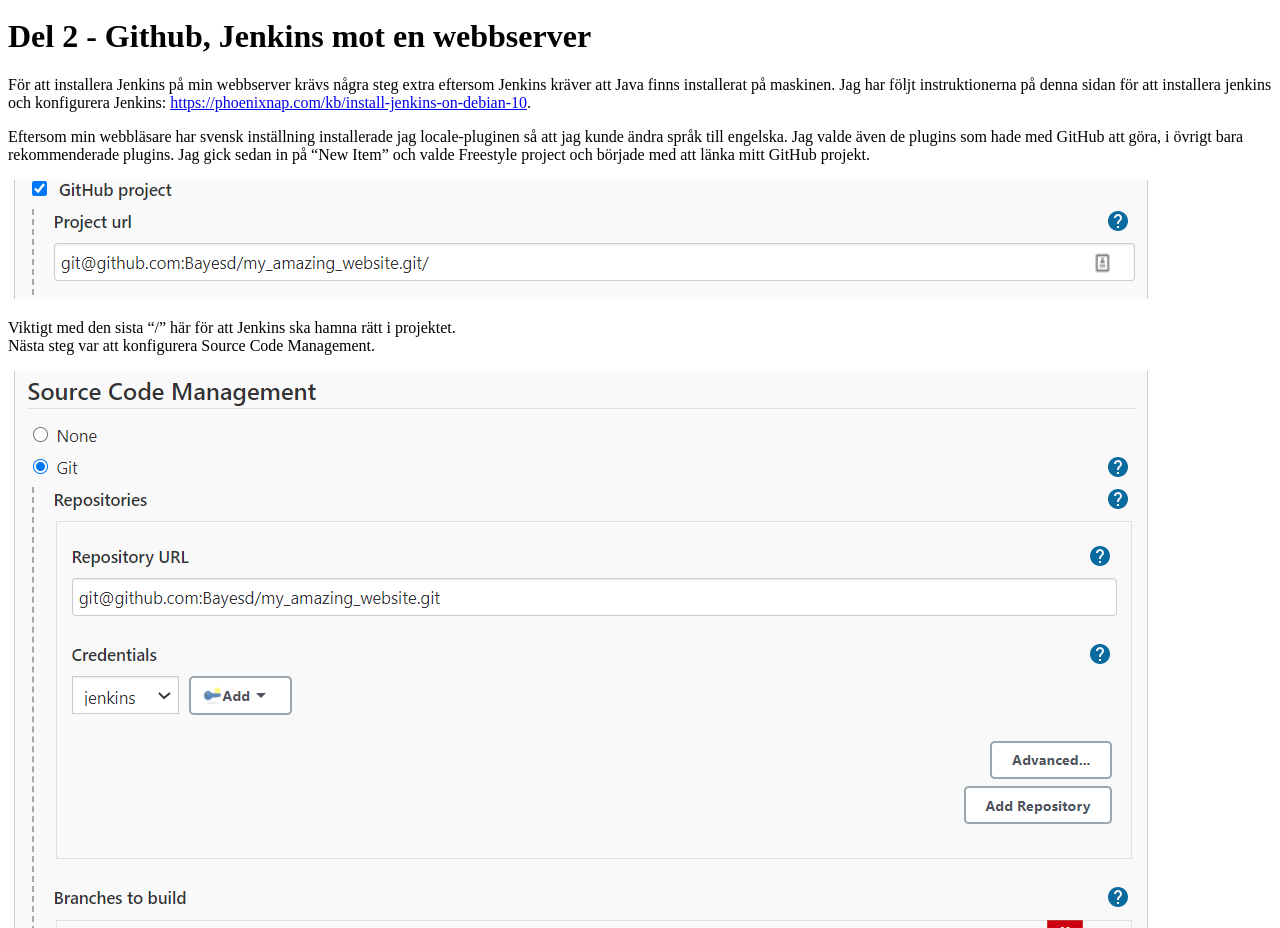
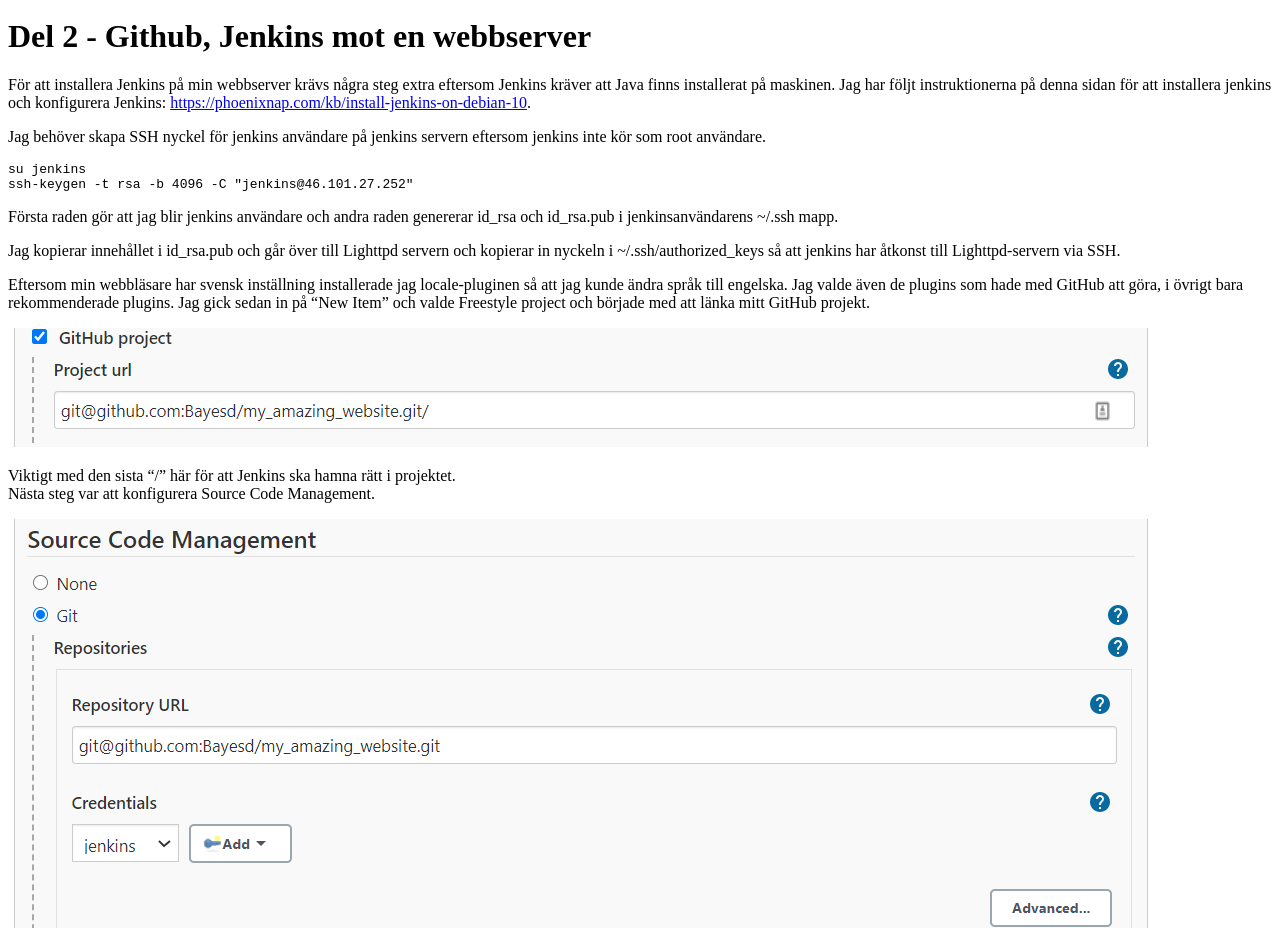
Before and after one commit to Bayesd/my_amazing_website, a plain HTML site: page playbooks/website/index.html in a window 1280 px wide. Shown: the part 2660-3588 px from the top of the page. Drawn offline with Linux system fonts and the light colour scheme.

Commit message:
Update index.html
Added part abut ssh key creation in Del 2 - Github, Jenkins mot en webbserver

```diff
--- a/playbooks/website/index.html
+++ b/playbooks/website/index.html
@@ -226,6 +226,22 @@ Om jag då går in på IP adressen som ser jag min hemsida<br><br>
 För att installera Jenkins på min webbserver krävs några steg extra eftersom Jenkins kräver att Java finns installerat på maskinen. Jag har följt instruktionerna på denna sidan för att installera jenkins och konfigurera Jenkins: <a href="https://phoenixnap.com/kb/install-jenkins-on-debian-10">https://phoenixnap.com/kb/install-jenkins-on-debian-10</a>.
 </p>
 <p>
+Jag behöver skapa SSH nyckel för jenkins användare på jenkins servern eftersom jenkins inte kör som root användare.
+</p>
+
+
+
+<pre class="prettyprint">su jenkins
+ssh-keygen -t rsa -b 4096 -C "jenkins@46.101.27.252"</pre>
+
+
+<p>
+Första raden gör att jag blir jenkins användare och andra raden genererar id_rsa och id_rsa.pub i jenkinsanvändarens ~/.ssh mapp.
+</p>
+<p>
+Jag kopierar innehållet i id_rsa.pub och går över till Lighttpd servern och kopierar in nyckeln i ~/.ssh/authorized_keys så att jenkins har åtkonst till Lighttpd-servern via SSH.
+</p>
+<p>
 Eftersom min webbläsare har svensk inställning installerade jag locale-pluginen så att jag kunde ändra språk till engelska. Jag valde även de plugins som hade med GitHub att göra, i övrigt bara rekommenderade plugins. Jag gick sedan in på “New Item” och valde Freestyle project och började med att länka mitt GitHub projekt.
 </p>
 <p>
```
